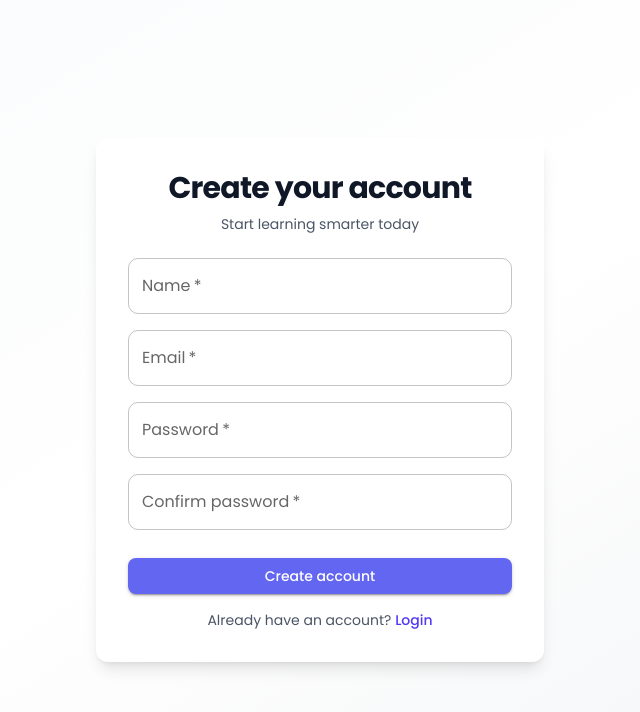
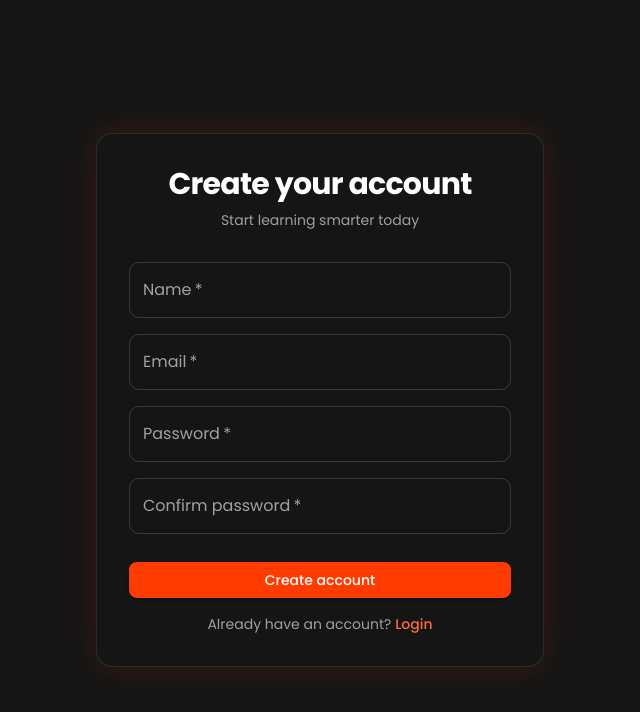
Before and after one commit to anzz14/Flashcard-Engine, a Next.js app: page /register in a window 1280 px wide. Shown: the top 712 px of the page, without its empty margins (320-960 px from the left). Built offline with nearby package versions, Linux system fonts and the light colour scheme.

Commit message:
login register form ui change

```diff
--- a/src/components/auth/LoginForm.tsx
+++ b/src/components/auth/LoginForm.tsx
@@ -49,7 +49,27 @@ export default function LoginForm() {
         onChange={(e) => setEmail(e.target.value)}
         autoComplete="email"
         required
-        sx={{ mb: 2 }}
+        sx={{
+          mb: 2,
+          "& .MuiOutlinedInput-root": {
+            color: "#fff",
+            "& fieldset": {
+              borderColor: "rgba(255,255,255,0.15)",
+            },
+            "&:hover fieldset": {
+              borderColor: "rgba(255,59,0,0.4)",
+            },
+            "&.Mui-focused fieldset": {
+              borderColor: "#ff6a3d",
+            },
+          },
+          "& .MuiInputLabel-root": {
+            color: "rgba(255,255,255,0.6)",
+            "&.Mui-focused": {
+              color: "#ff6a3d",
+            },
+          },
+        }}
       />
 
       <TextField
@@ -60,11 +80,31 @@ export default function LoginForm() {
         onChange={(e) => setPassword(e.target.value)}
         autoComplete="current-password"
         required
-        sx={{ mb: 2 }}
+        sx={{
+          mb: 2,
+          "& .MuiOutlinedInput-root": {
+            color: "#fff",
+            "& fieldset": {
+              borderColor: "rgba(255,255,255,0.15)",
+            },
+            "&:hover fieldset": {
+              borderColor: "rgba(255,59,0,0.4)",
+            },
+            "&.Mui-focused fieldset": {
+              borderColor: "#ff6a3d",
+            },
+          },
+          "& .MuiInputLabel-root": {
+            color: "rgba(255,255,255,0.6)",
+            "&.Mui-focused": {
+              color: "#ff6a3d",
+            },
+          },
+        }}
       />
 
       {error && (
-        <p className="text-sm text-red-600 mb-3">{error}</p>
+        <p className="text-sm text-red-400 mb-3 text-center">{error}</p>
       )}
 
       <Button
@@ -72,15 +112,26 @@ export default function LoginForm() {
         type="submit"
         variant="contained"
         disabled={isLoading}
-        sx={{ mt: 1.5, mb: 2 }}
+        sx={{
+          mt: 1.5,
+          mb: 2,
+          bgcolor: "#ff3b00",
+          color: "#fff",
+          "&:hover": {
+            bgcolor: "#ff6a3d",
+          },
+          "&:disabled": {
+            bgcolor: "rgba(255,59,0,0.5)",
+          },
+        }}
       >
         {isLoading ? "Signing in..." : "Sign in"}
       </Button>
 
-      <p className="text-center text-sm text-gray-600">
+      <p className="text-center text-sm text-zinc-400">
         Don&apos;t have an account?{" "}
         <Link
-          className="font-medium text-indigo-600 hover:text-indigo-500"
+          className="font-medium text-[#ff6a3d] hover:text-[#ff9a7c] transition"
           href="/register"
         >
           Register
--- a/src/components/auth/RegisterForm.tsx
+++ b/src/components/auth/RegisterForm.tsx
@@ -79,7 +79,27 @@ export default function RegisterForm() {
         onChange={(e) => setName(e.target.value)}
         autoComplete="name"
         required
-        sx={{ mb: 2 }}
+        sx={{
+          mb: 2,
+          "& .MuiOutlinedInput-root": {
+            color: "#fff",
+            "& fieldset": {
+              borderColor: "rgba(255,255,255,0.15)",
+            },
+            "&:hover fieldset": {
+              borderColor: "rgba(255,59,0,0.4)",
+            },
+            "&.Mui-focused fieldset": {
+              borderColor: "#ff6a3d",
+            },
+          },
+          "& .MuiInputLabel-root": {
+            color: "rgba(255,255,255,0.6)",
+            "&.Mui-focused": {
+              color: "#ff6a3d",
+            },
+          },
+        }}
       />
 
       <TextField
@@ -90,7 +110,27 @@ export default function RegisterForm() {
         onChange={(e) => setEmail(e.target.value)}
         autoComplete="email"
         required
-        sx={{ mb: 2 }}
+        sx={{
+          mb: 2,
+          "& .MuiOutlinedInput-root": {
+            color: "#fff",
+            "& fieldset": {
+              borderColor: "rgba(255,255,255,0.15)",
+            },
+            "&:hover fieldset": {
+              borderColor: "rgba(255,59,0,0.4)",
+            },
+            "&.Mui-focused fieldset": {
+              borderColor: "#ff6a3d",
+            },
+          },
+          "& .MuiInputLabel-root": {
+            color: "rgba(255,255,255,0.6)",
+            "&.Mui-focused": {
+              color: "#ff6a3d",
+            },
+          },
+        }}
       />
 
       <TextField
@@ -101,7 +141,27 @@ export default function RegisterForm() {
         onChange={(e) => setPassword(e.target.value)}
         autoComplete="new-password"
         required
-        sx={{ mb: 2 }}
+        sx={{
+          mb: 2,
+          "& .MuiOutlinedInput-root": {
+            color: "#fff",
+            "& fieldset": {
+              borderColor: "rgba(255,255,255,0.15)",
+            },
+            "&:hover fieldset": {
+              borderColor: "rgba(255,59,0,0.4)",
+            },
+            "&.Mui-focused fieldset": {
+              borderColor: "#ff6a3d",
+            },
+          },
+          "& .MuiInputLabel-root": {
+            color: "rgba(255,255,255,0.6)",
+            "&.Mui-focused": {
+              color: "#ff6a3d",
+            },
+          },
+        }}
       />
 
       <TextField
@@ -112,11 +172,31 @@ export default function RegisterForm() {
         onChange={(e) => setConfirmPassword(e.target.value)}
         autoComplete="new-password"
         required
-        sx={{ mb: 2 }}
+        sx={{
+          mb: 2,
+          "& .MuiOutlinedInput-root": {
+            color: "#fff",
+            "& fieldset": {
+              borderColor: "rgba(255,255,255,0.15)",
+            },
+            "&:hover fieldset": {
+              borderColor: "rgba(255,59,0,0.4)",
+            },
+            "&.Mui-focused fieldset": {
+              borderColor: "#ff6a3d",
+            },
+          },
+          "& .MuiInputLabel-root": {
+            color: "rgba(255,255,255,0.6)",
+            "&.Mui-focused": {
+              color: "#ff6a3d",
+            },
+          },
+        }}
       />
 
       {error && (
-        <p className="text-sm text-red-600 mb-3">{error}</p>
+        <p className="text-sm text-red-400 mb-3 text-center">{error}</p>
       )}
 
       <Button
@@ -124,15 +204,26 @@ export default function RegisterForm() {
         type="submit"
         variant="contained"
         disabled={isLoading}
-        sx={{ mt: 1.5, mb: 2 }}
+        sx={{
+          mt: 1.5,
+          mb: 2,
+          bgcolor: "#ff3b00",
+          color: "#fff",
+          "&:hover": {
+            bgcolor: "#ff6a3d",
+          },
+          "&:disabled": {
+            bgcolor: "rgba(255,59,0,0.5)",
+          },
+        }}
       >
         {isLoading ? "Creating account..." : "Create account"}
       </Button>
 
-      <p className="text-center text-sm text-gray-600">
+      <p className="text-center text-sm text-zinc-400">
         Already have an account?{" "}
         <Link
-          className="font-medium text-indigo-600 hover:text-indigo-500"
+          className="font-medium text-[#ff6a3d] hover:text-[#ff9a7c] transition"
           href="/login"
         >
           Login
--- a/src/components/layout/AuthLayout.tsx
+++ b/src/components/layout/AuthLayout.tsx
@@ -12,14 +12,26 @@ export default function AuthLayout({
   subtitle?: string;
 }) {
   return (
-    <div className="min-h-screen flex items-center justify-center bg-gradient-to-br from-gray-50 via-white to-gray-100 px-4 py-12">
-      <div className="w-full max-w-md rounded-xl bg-white p-8 shadow-lg">
-        <div className="mb-6 text-center">
-          <h1 className="text-3xl font-bold tracking-tight text-gray-900">
+    <div className="relative min-h-screen flex items-center justify-center bg-[#151515] px-4 py-12 overflow-hidden">
+      {/* Grid background */}
+      <div className="pointer-events-none absolute inset-0">
+        <div
+          className="absolute inset-0 opacity-20"
+          style={{
+            backgroundImage:
+              "linear-gradient(to right, rgba(255,255,255,0.035) 1px, transparent 1px), linear-gradient(to bottom, rgba(255,255,255,0.035) 1px, transparent 1px)",
+            backgroundSize: "56px 56px",
+          }}
+        />
+      </div>
+
+      <div className="relative z-10 w-full max-w-md rounded-2xl border border-white/10 bg-[#151515] p-8 shadow-[0_0_35px_rgba(255,59,0,0.15)]">
+        <div className="mb-8 text-center">
+          <h1 className="text-3xl font-bold tracking-tight text-white">
             {title}
           </h1>
           {subtitle ? (
-            <p className="mt-2 text-sm text-gray-600">{subtitle}</p>
+            <p className="mt-2 text-sm text-zinc-400">{subtitle}</p>
           ) : null}
         </div>
         {children}
```
